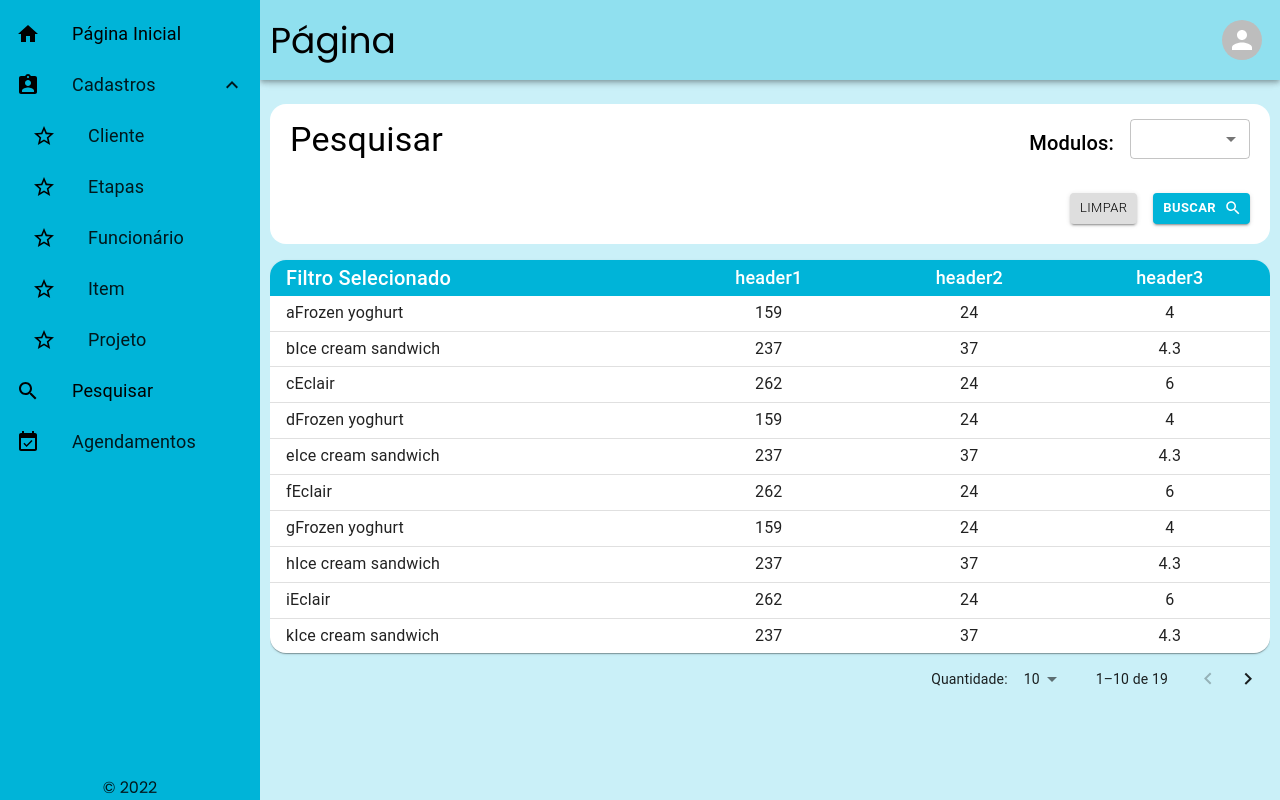
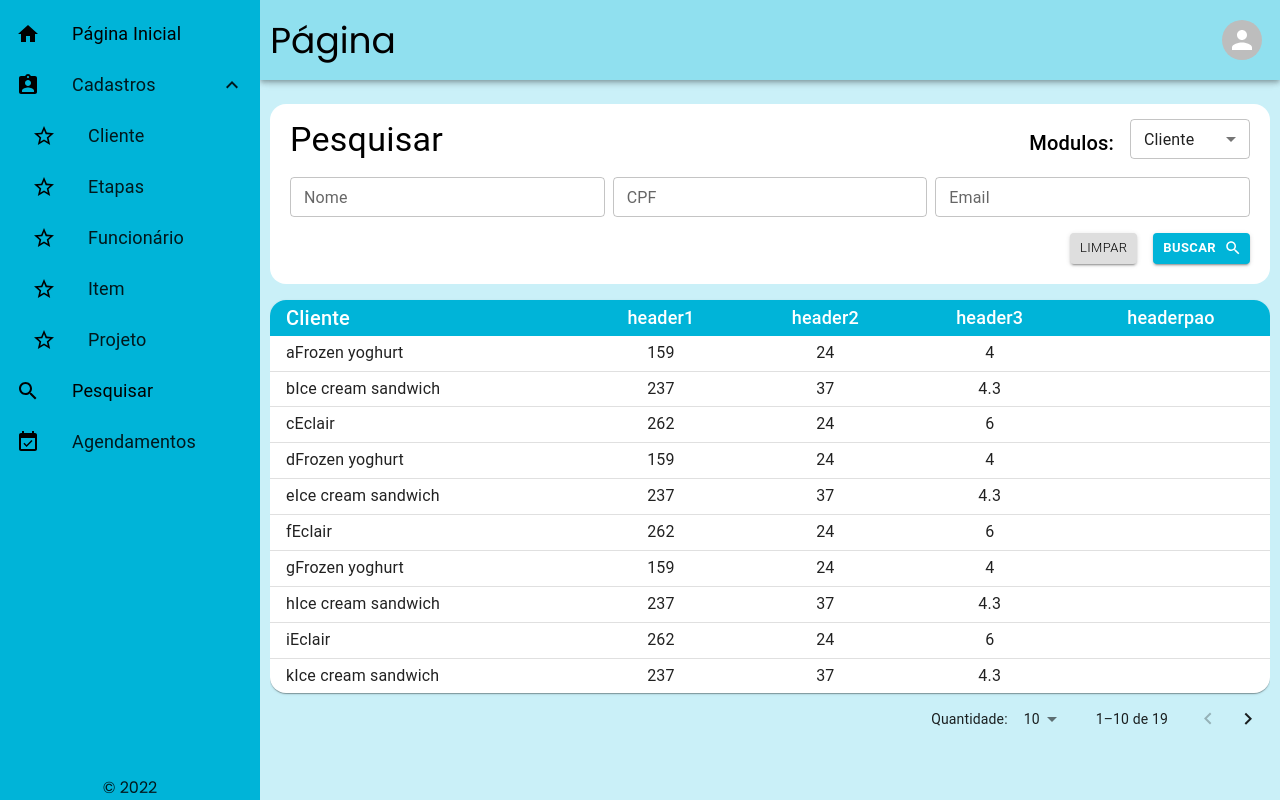
Before and after one commit to luizlima-code/projetoGestao, a React (Create React App) app: page /search in a window 1280 px wide. Built offline with nearby package versions, Linux system fonts and the light colour scheme.

Commit message:
new model

```diff
--- a/src/Components/ModalOptions/index.tsx
+++ b/src/Components/ModalOptions/index.tsx
@@ -52,7 +52,6 @@ const ModalOptions = ({
 
   useEffect(() => {
     setName(title);
-    console.log(new Date().toISOString());
   }, [title]);
 
   const initial_values_func = {
--- a/src/Pages/Search/Filter/index.tsx
+++ b/src/Pages/Search/Filter/index.tsx
@@ -13,8 +13,15 @@ import {
 import SearchIcon from '@mui/icons-material/Search';
 import { ReactJSXElement } from '@emotion/react/types/jsx-namespace';
 
-const FilterData: React.FC = () => {
-  const [modulo, setModulo] = React.useState('');
+interface IFilters {
+  handleFilter: (filter: any) => void;
+  setTipoFiltro: (data: any) => void;
+}
+
+const FilterData = ({
+  handleFilter, setTipoFiltro
+}: IFilters): React.ReactElement => {
+  const [modulo, setModulo] = React.useState('Cliente');
 
   const handleChange = (event: SelectChangeEvent) => {
     setModulo(event.target.value as string);
@@ -189,18 +196,33 @@ const FilterData: React.FC = () => {
     </Grid>
   );
 
+  const handleFilterBuscar = () => {
+    handleFilter(modulo);
+    console.log(modulo);
+  }
+
   const renderModal = () => {
     switch (modulo) {
       case 'Cliente':
-        return FilterCliente as ReactJSXElement;
+        return (
+          setTipoFiltro('Cliente'),
+          FilterCliente as ReactJSXElement);
       case 'Etapa':
-        return FilterEtapas as ReactJSXElement;
+        return (
+          setTipoFiltro('Etapa'),
+          FilterEtapas as ReactJSXElement);
       case 'Funcionario':
-        return FilterFuncionario as ReactJSXElement;
+        return (
+          setTipoFiltro('Funcionario'),
+          FilterFuncionario as ReactJSXElement);
       case 'Item':
-        return FilterItem as ReactJSXElement;
+        return (
+          setTipoFiltro('Item'),
+          FilterItem as ReactJSXElement);
       case 'Projeto':
-        return FilterProjeto as ReactJSXElement;
+        return (
+          setTipoFiltro('Projeto'),
+          FilterProjeto as ReactJSXElement);
       default:
         return null;
     }
@@ -263,6 +285,7 @@ const FilterData: React.FC = () => {
           variant="contained"
           sx={{ mt: 2 }}
           size="small"
+          onClick={handleFilterBuscar}
           style={{ backgroundColor: '#00b4d8', fontWeight: 'bold' }}
           endIcon={<SearchIcon />}
         >
--- a/src/Pages/Search/Table/index.tsx
+++ b/src/Pages/Search/Table/index.tsx
@@ -8,14 +8,19 @@ import TableHead from '@mui/material/TableHead';
 import TableRow from '@mui/material/TableRow';
 import Paper from '@mui/material/Paper';
 import { TableContainer, TablePagination, useMediaQuery } from '@mui/material';
+import { FuncionariosResponse } from '../../../store/ducks/funcionarios/types';
+import { ClientesResponse } from '../../../store/ducks/clientes/types';
+import { EtapasResponse } from '../../../store/ducks/etapas/types';
+import { ProjetoResponse } from '../../../store/ducks/projeto/types';
 
 function createData(
   name: string,
   calories: number,
   carbs: number,
-  protein: number
+  protein: number,
+  novo?: number
 ) {
-  return { name, calories, carbs, protein };
+  return { name, calories, carbs, protein, novo };
 }
 
 const rows = [
@@ -41,19 +46,45 @@ const rows = [
 ];
 
 interface OwnProps {
-  titulo: string;
+  handleFilter: (filter: any) => void;
+  tipoFiltro: string;
   headers: Array<string>;
-  // data: Array<any>;
+  data?: FuncionariosResponse |
+  ClientesResponse |
+  EtapasResponse |
+  ProjetoResponse;
 }
 
 type Props = OwnProps;
 
 const TableData = (props: Props): React.ReactElement => {
-  const { titulo, headers } = props;
+  const { headers, handleFilter, tipoFiltro, data } = props;
+  const [page, setPage] = React.useState(0);
+  const [rowsPerPage, setRowsPerPage] = React.useState(10);
   const isMobile = useMediaQuery('(max-width:959px)');
 
-  const [page, setPage] = React.useState(0);
-  const [rowsPerPage, setRowsPerPage] = React.useState(10);
+
+  // const rows = data?.content?.map(row => ({
+  //   ...row,
+  //   id: row.transactionId,
+  //   transactionTypeDescription: getTransactionTypesTranslation(
+  //     row?.transactionType
+  //   ),
+  //   transactionStatusDescription: getTransactionStatusTranslation(
+  //     row?.transactionStatus
+  //   ),
+  //   mipStatusDescription: row?.mipStatus?.description || '',
+  //   dateTime: formatDate(row?.dateTime, true),
+  //   payerBranchAccount: `${row?.payerDetails?.branch || ''}/${row?.payerDetails
+  //     ?.account || ''}`,
+  //   payerName: row?.payerDetails?.name || '',
+  //   payerTaxId: formatCpfCnpj(row?.payerDetails?.taxId) || '',
+  //   receiverName: row?.receiverDetails?.name || '',
+  //   receiverTaxId: formatCpfCnpj(row?.receiverDetails?.taxId) || '',
+  //   actions: action(row.transactionId),
+  //   amount: formatCurrency(parseFloat(row.amount)),
+  //   checkDisabled: !row.canBeReprocessed,
+  // }));
 
   const handleChangePage = (event: unknown, newPage: number) => {
     setPage(newPage);
@@ -88,7 +119,7 @@ const TableData = (props: Props): React.ReactElement => {
                   border: 'none',
                 }}
               >
-                {titulo}
+                {tipoFiltro}
               </TableCell>
               {headers.map((header) => (
                 <TableCell
--- a/src/Pages/Search/index.tsx
+++ b/src/Pages/Search/index.tsx
@@ -1,4 +1,5 @@
-import React from 'react';
+import React, { useEffect, useState } from 'react';
+import { useDispatch } from 'react-redux';
 import Navbar from '../../Components/Navbar';
 import Sidebar from '../../Components/Sidebar';
 import FilterData from './Filter';
@@ -7,16 +8,33 @@ import { Container, ContentSearch, MainContent } from './styles';
 import TableData from './Table';
 
 const Search: React.FC = () => {
+  const dispatch = useDispatch();
+  const [tipoFiltro, setTipoFiltro] = useState('Cliente');
+  const [filter, setFilter] = useState<any>({
+    pageNumber: 0,
+    pageSize: 10,
+  });
+
+  const handleFilter = (filtered: string) => {
+    setFilter(filtered);
+    console.log('este é o filter: ', filtered)
+    // dispatch(getFuncionariosRequest(filtered));
+  };
+
   return (
     <Container>
       <Navbar />
       <MainContent>
         <Sidebar />
         <ContentSearch>
-          <FilterData />
+          <FilterData
+            handleFilter={handleFilter}
+            setTipoFiltro={setTipoFiltro}
+          />
           <TableData
-            titulo="Filtro Selecionado"
-            headers={['header1', 'header2', 'header3']}
+            handleFilter={handleFilter}
+            tipoFiltro={tipoFiltro}
+            headers={['header1', 'header2', 'header3', 'headerpao']}
           />
         </ContentSearch>
       </MainContent>
--- /dev/null
+++ b/src/config/types.ts
@@ -0,0 +1,29 @@
+export interface Pageable {
+  pageNumber: number;
+  pageSize: number;
+  totalElements: number;
+  totalPages: number;
+  offset: number;
+  unpaged: boolean;
+  paged: boolean;
+}
+
+export interface Sort {
+  sorted: boolean;
+  unsorted: boolean;
+  empty: boolean;
+}
+
+export interface PageableResponse<T extends object> {
+  content: T[];
+  pageable: Pageable;
+  totalPages: number;
+  totalElements: number;
+  last: boolean;
+  first: boolean;
+  sort: Sort;
+  number: number;
+  numberOfElements: number;
+  size: number;
+  empty: boolean;
+}
--- a/src/store/ducks/clientes/types.ts
+++ b/src/store/ducks/clientes/types.ts
@@ -1,3 +1,5 @@
+import { PageableResponse } from "../../../config/types";
+
 export enum ClientesTypes {
   GETCLIENTESREQUEST = '@clientes/GET_CLIENTES_REQUEST',
   GETCLIENTESSUCCESS = '@clientes/GET_CLIENTES_SUCCESS',
@@ -17,6 +19,8 @@ export interface Clientes {
   telefone: string;
 }
 
+export type ClientesResponse = PageableResponse<Clientes>;
+
 export interface ClientesState {
   readonly isLoading: boolean;
   readonly clientes: Clientes[];
--- a/src/store/ducks/etapas/types.ts
+++ b/src/store/ducks/etapas/types.ts
@@ -1,3 +1,5 @@
+import { PageableResponse } from "../../../config/types";
+
 export enum EtapasTypes {
   GETETAPASREQUEST = '@etapas/GET_ETAPAS_REQUEST',
   GETETAPASSUCCESS = '@etapas/GET_ETAPAS_SUCCESS',
@@ -15,6 +17,8 @@ export interface Etapas {
   descricao: string;
 }
 
+export type EtapasResponse = PageableResponse<Etapas>;
+
 export interface EtapasState {
   readonly isLoading: boolean;
   readonly etapas: Etapas[];
--- a/src/store/ducks/funcionarios/types.ts
+++ b/src/store/ducks/funcionarios/types.ts
@@ -1,3 +1,5 @@
+import { PageableResponse } from "../../../config/types";
+
 export enum FuncionariosTypes {
   GETFUNCIONARIOSREQUEST = '@funcionarios/GET_FUNCIONARIOS_REQUEST',
   GETFUNCIONARIOSSUCCESS = '@funcionarios/GET_FUNCIONARIOS_SUCCESS',
@@ -18,6 +20,8 @@ export interface Funcionarios {
   senha?: string;
 }
 
+export type FuncionariosResponse = PageableResponse<Funcionarios>;
+
 export interface FuncionariosState {
   readonly isLoading: boolean;
   readonly funcionarios: Funcionarios[];
--- a/src/store/ducks/projeto/types.ts
+++ b/src/store/ducks/projeto/types.ts
@@ -1,3 +1,4 @@
+import { PageableResponse } from '../../../config/types';
 import { Clientes } from "../clientes/types";
 
 export enum ProjetosTypes {
@@ -40,6 +41,8 @@ export interface ProjetosAtrasados {
   dataAtual: string;
 }
 
+export type ProjetoResponse = PageableResponse<Projetos>;
+
 export interface ProjetosState {
   readonly isLoading: boolean;
   readonly projetos: Projetos[];
```
